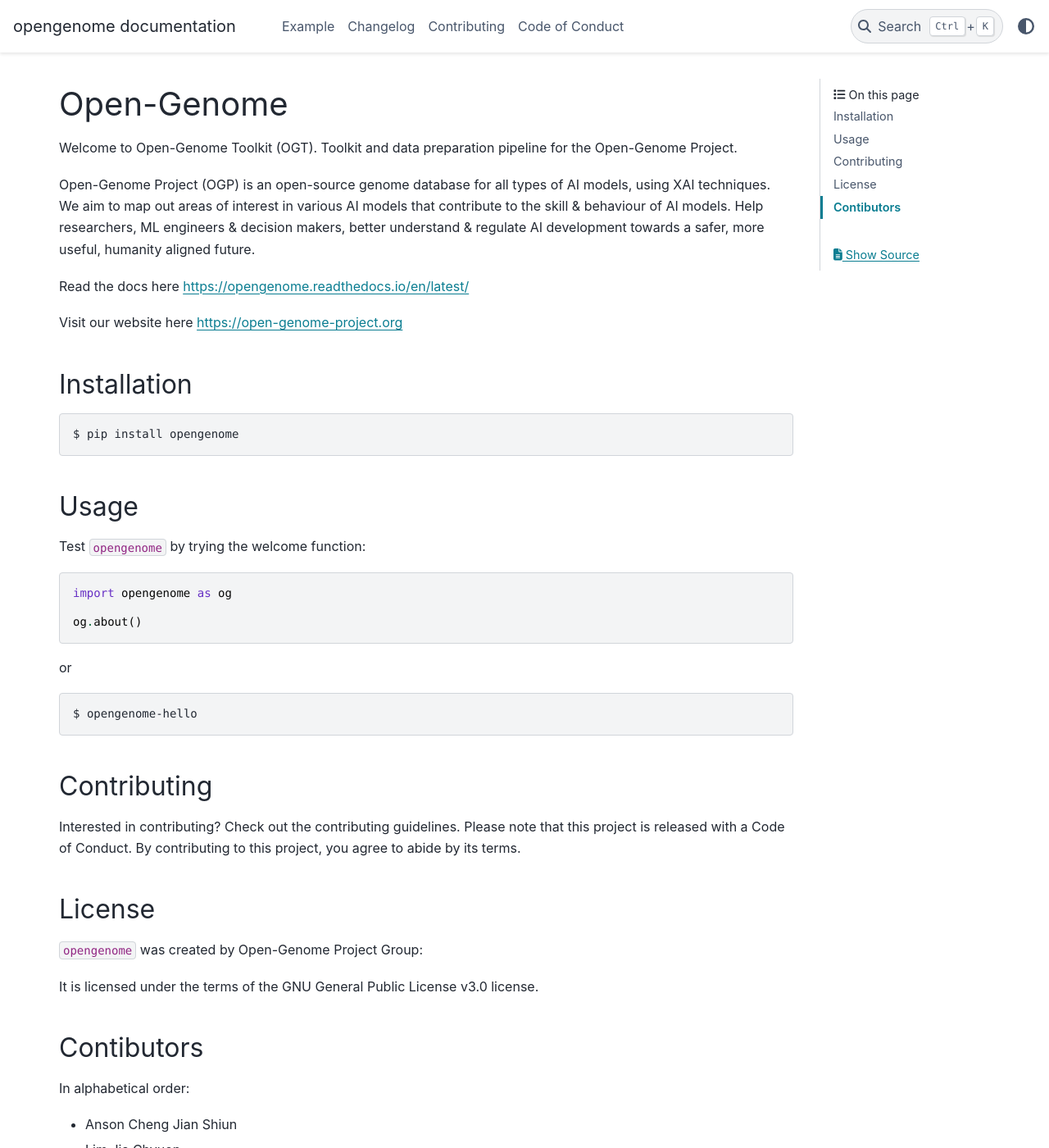
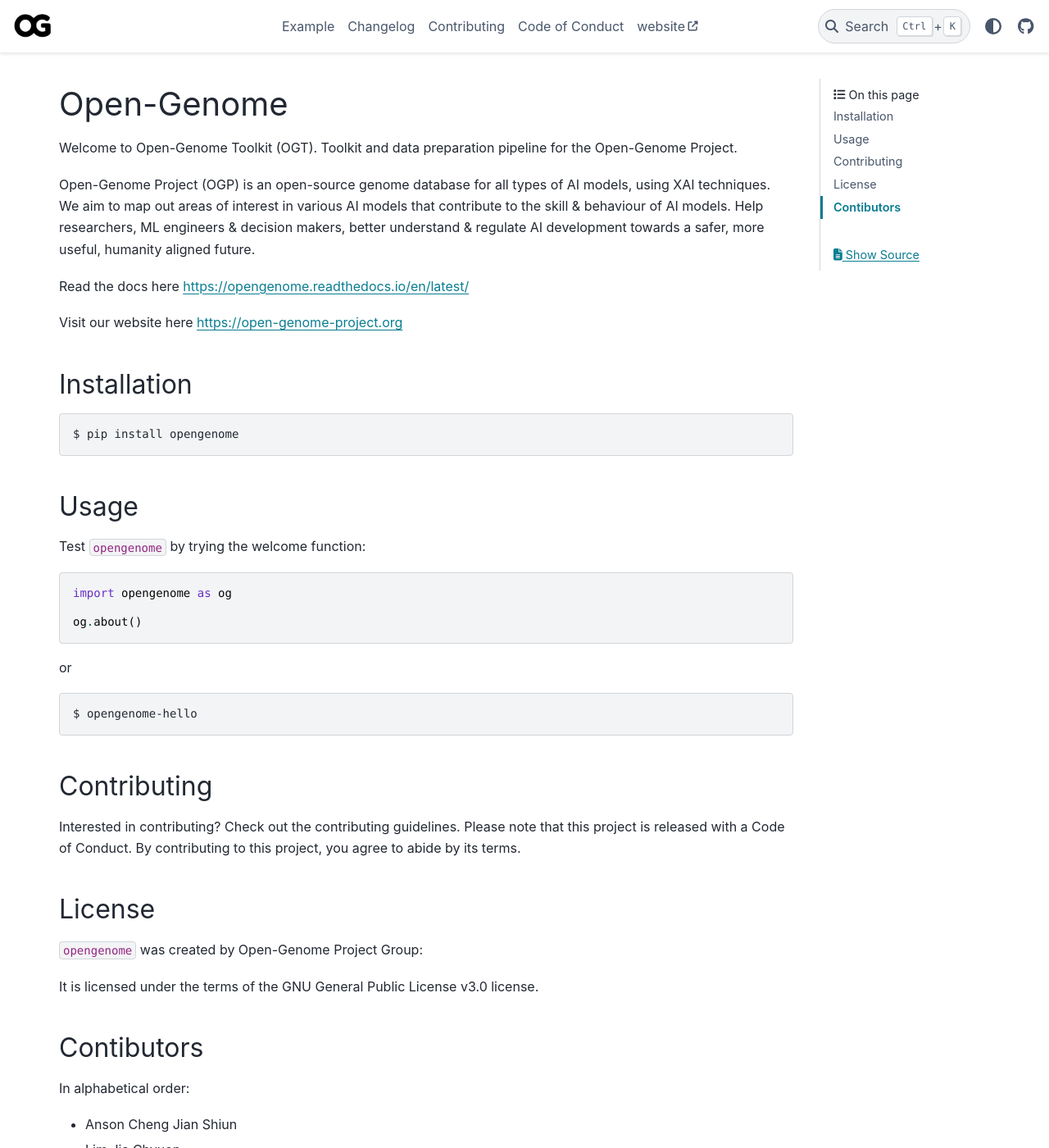
Before and after one commit to luhouyang/opengenome, a Sphinx documentation site: the page built from docs/index.md, in a window 1280 px wide and 1400 px high. Shown: the whole window at 82% size. Built offline with Sphinx 7.4.7 and the PyData theme 0.15.4, drawn with Linux system fonts in a browser that asks for light colours; pages that are not in the unit, such as notebooks, are missing from menus.

Commit message:
docs: updated theme and logos for rtd website

```diff
--- /dev/null
+++ b/docs/_static/css/custom.css
@@ -0,0 +1,58 @@
+html[data-theme="dark"] {
+  /*****************************************************************************
+    * main colors
+    */
+  --pst-color-primary: rgb(194, 255, 255);
+  --pst-color-secondary: rgb(0, 238, 126);
+  --pst-color-success: rgb(255, 255, 153);
+  --pst-color-info: var(--pst-color-primary);
+  --pst-color-warning: var(--pst-color-secondary);
+  --pst-color-danger: rgb(237, 41, 41);
+  --pst-color-text-base: rgb(201, 209, 217);
+  --pst-color-text-muted: rgb(192, 192, 192);
+  --pst-color-border: rgb(192, 192, 192);
+  --pst-color-shadow: var(--pst-color-background);
+
+  /*****************************************************************************
+    * depth colors
+    *
+    * background: the more in depth color
+    * on-background: the object directly set on the background, use of a light grey in dark theme
+    * surface: object set on the background (without shadows)
+    * on_surface: object set on surface object (without shadows)
+    */
+  --pst-color-background: rgb(4, 4, 4);
+  --pst-color-on-background: rgb(64, 64, 64);
+  --pst-color-surface: rgb(34, 34, 34);
+  --pst-color-on-surface: rgb(52, 52, 52);
+
+  /*****************************************************************************
+    * extentions
+    */
+
+  --pst-color-panel-background: var(--pst-color-background-up);
+
+  /*****************************************************************************
+    * layout
+    */
+
+  /* links */
+  --pst-color-link: var(--pst-color-primary);
+  --pst-color-link-hover: var(--pst-color-secondary);
+
+  /* inline code */
+  --pst-color-inline-code: rgb(255, 255, 153);
+
+  /* targeted content */
+  --pst-color-target: rgb(100, 55, 0);
+
+  /* hide any content that should not be displayed in the dark theme */
+  .only-light {
+    display: none !important;
+  }
+
+  /* specific brightness applied on images */
+  img {
+    filter: brightness(0.8) contrast(1.2);
+  }
+}
--- a/docs/conf.py
+++ b/docs/conf.py
@@ -34,3 +34,23 @@
 # a list of builtin themes.
 #
 html_theme = "pydata_sphinx_theme"
+html_static_path = ["_static"]
+html_logo = "_static/logo.png"
+html_css_files = ["css/custom.css"]
+html_theme_options = {
+    "logo": {
+        "link": "https://open-genome-project.org"
+    },
+    "icon_links": [{
+        "name": "GitHub",
+        "url": "https://github.com/luhouyang/opengenome.git",
+        "icon": "fab fa-github",
+        "type": "fontawesome",
+    }],
+    "external_links": [
+        {
+            "name": "website",
+            "url": "https://open-genome-project.org"
+        },
+    ]
+}
```
Also changed, not shown: docs/_static/logo.png (added).
